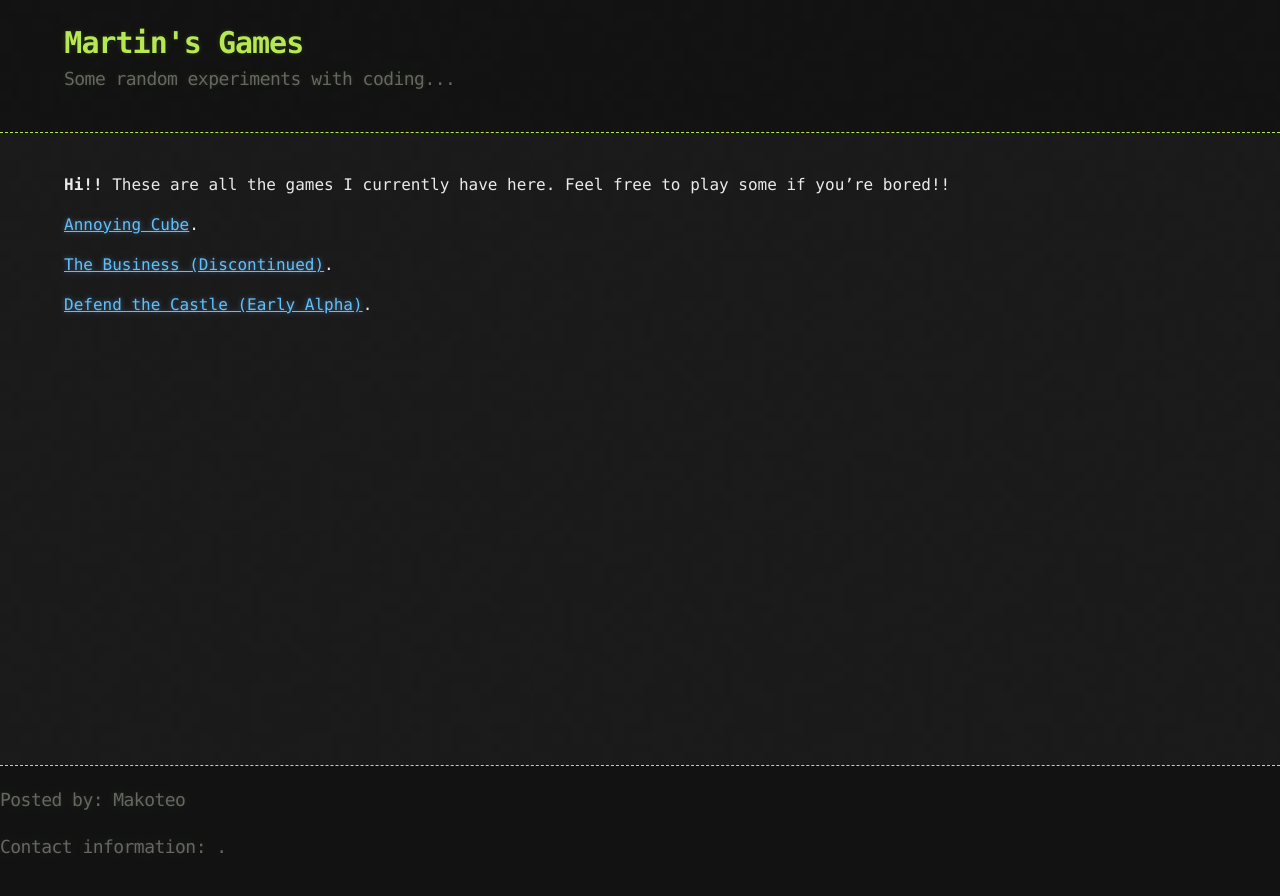
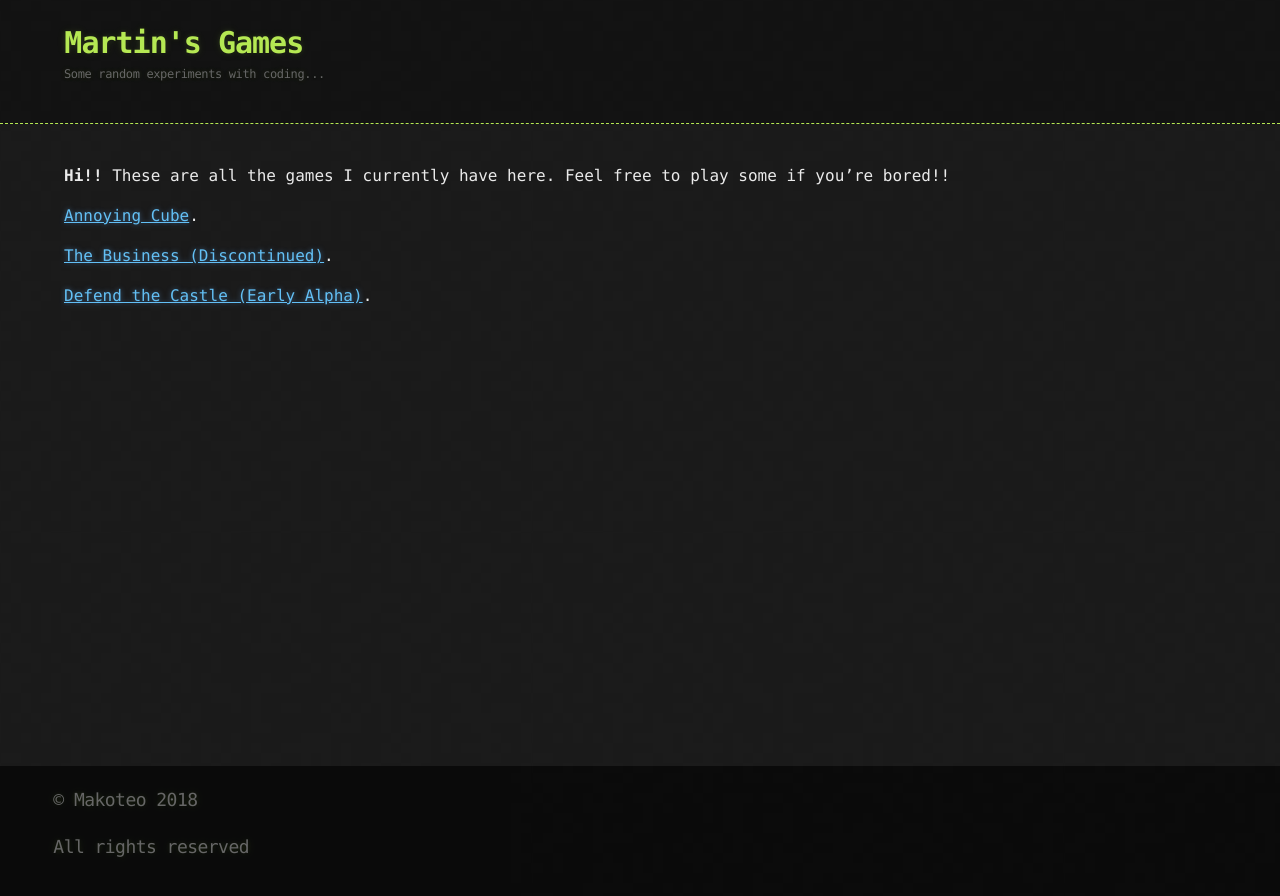
Before and after one commit to makoteo/blog, a Jekyll site: the page built from index.md, in a window 1280 px wide. Shown: the top 896 px of the page. Built offline with Jekyll 4.4.1, drawn with Linux system fonts in a browser that asks for light colours.

Commit message:
Changing text

```diff
--- a/_layouts/default.html
+++ b/_layouts/default.html
@@ -29,8 +29,8 @@
     </div>
 
     <footer>
-      <h2>Posted by: Makoteo</h2>
-      <h2>Contact information: .</h2>
+      <h2>&#169 Makoteo 2018</h2>
+      <h2>All rights reserved</h2>
     </footer>
 
   </body>
--- a/_sass/jekyll-theme-hacker.scss
+++ b/_sass/jekyll-theme-hacker.scss
@@ -53,9 +53,9 @@ header {
  }
 
 footer {
-  background: rgba(0, 0, 0, 0.3);
+  background: rgba(0, 0, 0, 0.6);
   width: 100%;
-  border-top: 1px dashed $conifer; //header;
+  //border-top: 1px dashed $conifer; //header;
   padding: 20px 0;
   position: fixed;
   left: 0;
@@ -84,7 +84,7 @@ header h1:before {
 }
 
 header h2 {
-  font-size: 18px;
+  font-size: 12px;
   font-weight: 300;
   color: #666;
 }
@@ -93,6 +93,7 @@ footer h2 {
   font-size: 18px;
   font-weight: 300;
   color: #666;
+  margin-left: 40pt;
 }
 
 #downloads .btn {
```
